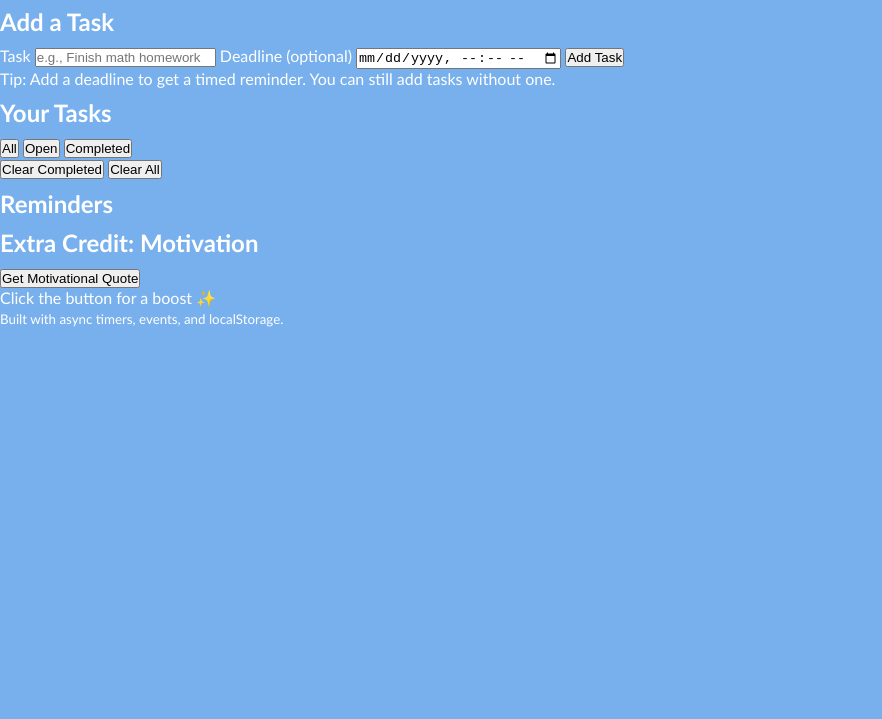
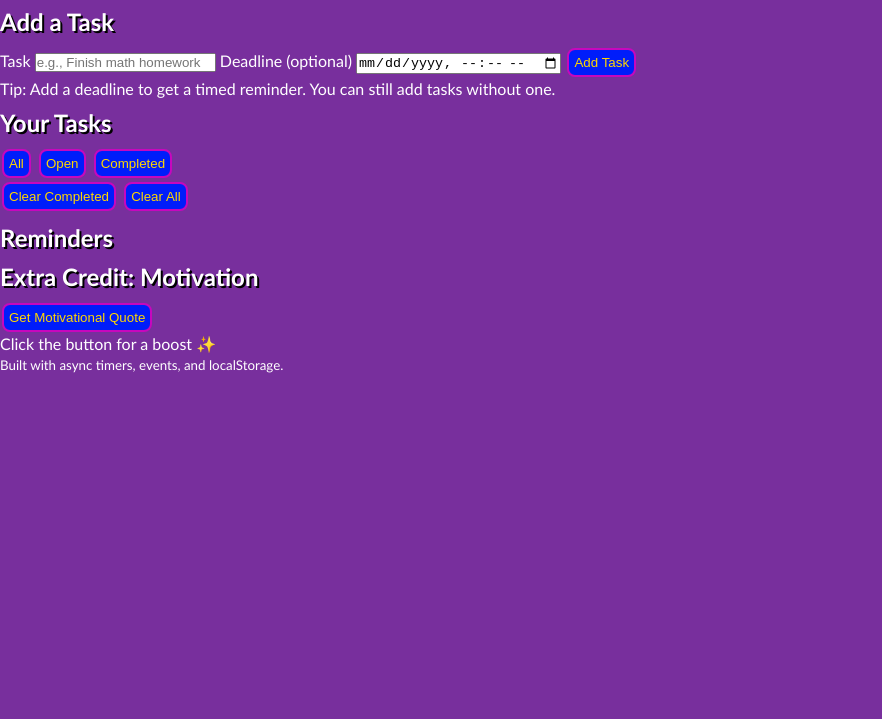
Before and after one commit to Karam-08/NodeJS_Personal-Task-and-Reminder-App, a website: page public/index.html in a window 1280 px wide. Shown: the part 81-800 px from the top of the page, without its empty margins (0-882 px from the left). Drawn offline with Linux system fonts and the light colour scheme; files whose address does not match are found by name.

Commit message:
mid styling

```diff
--- a/public/style.css
+++ b/public/style.css
@@ -5,7 +5,7 @@
 }
 
 body{
-    background-color: rgb(119, 176, 237);
+    background-color: rgb(120, 47, 157);
     color: white;
     font-family:'Trebuchet MS', 'Lucida Sans Unicode', 'Lucida Grande', 'Lucida Sans', Arial, sans-serif;
 }
@@ -16,4 +16,14 @@ header{
 
 h1, h2{
     margin: 10px 0;
+    text-shadow: 2px 2px black;
 }
+
+button{
+    margin: 2px;
+    padding: 5px;
+    border: 2px solid rgb(199, 7, 190);
+    border-radius: 8px;
+    background-color: rgb(0, 29, 250);
+    color: gold;
+}
```
